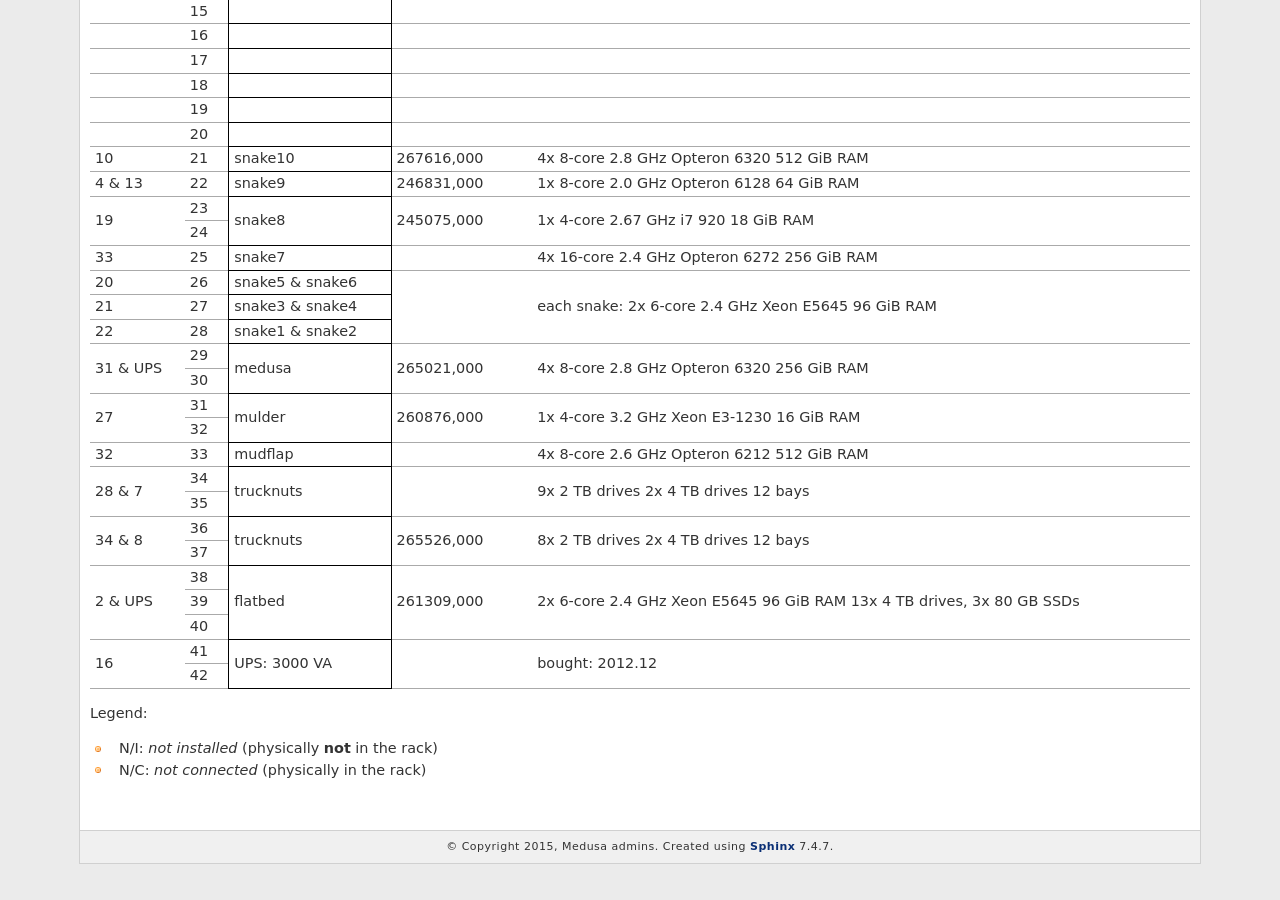
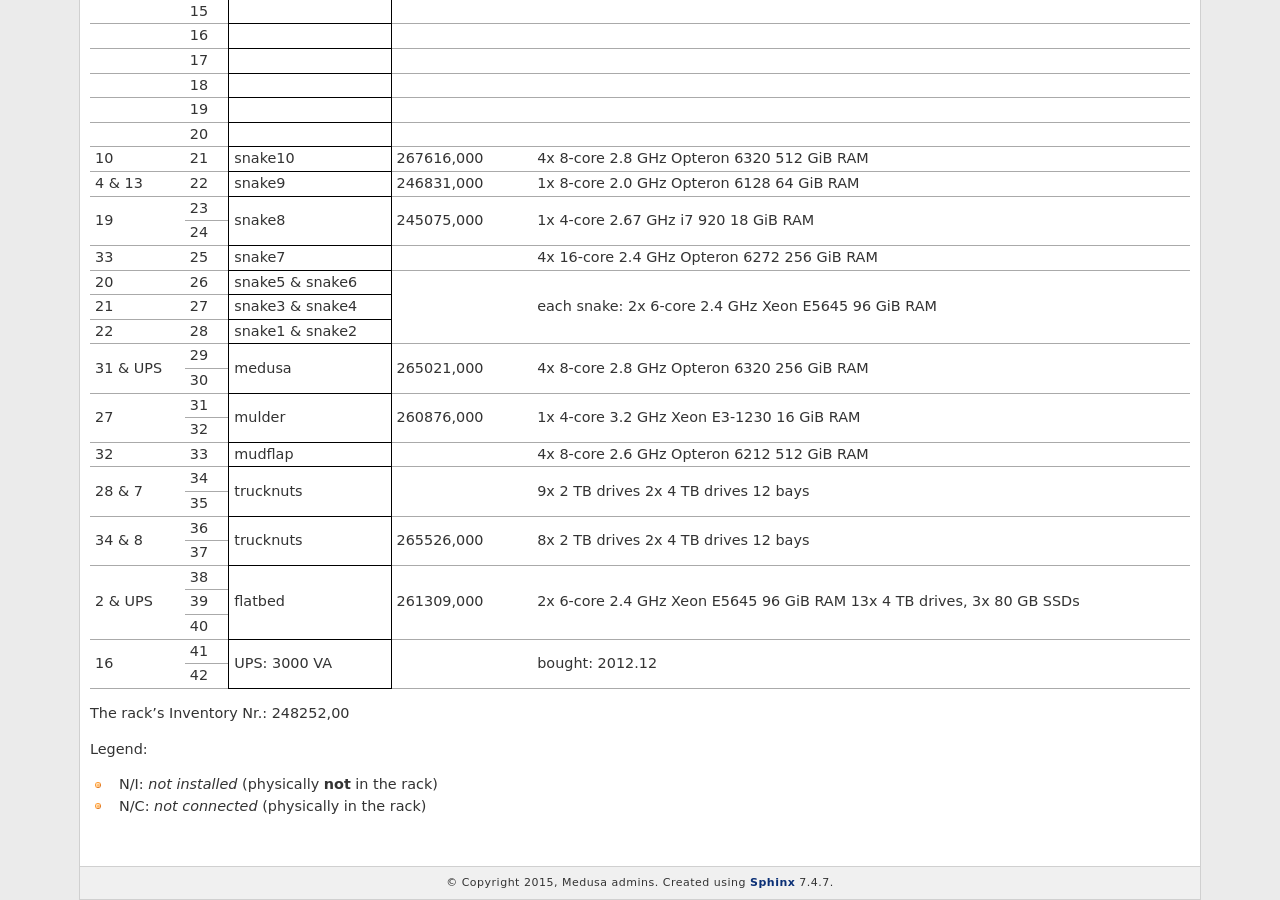
Before and after one commit to psychoinformatics-de/ipsy-docs, a Sphinx documentation site: the page built from source/internal/data_center/index.rst, in a window 1280 px wide and 900 px high, scrolled down 1147 px. Built offline with Sphinx 7.4.7, drawn with Linux system fonts in a browser that asks for light colours; formulas are drawn with MathJax 3; before the commit the page ends 2011 px from its top, so only the background shows below that.

Commit message:
Added the rack's inventory number

```diff
--- a/source/internal/data_center/index.rst
+++ b/source/internal/data_center/index.rst
@@ -134,6 +134,8 @@ The rack layout, as of 22.05.2013:
 |     | 42 |                 |                |                                |
 +-----+----+-----------------+----------------+--------------------------------+
 
+The rack's Inventory Nr.: 248252,00
+
 Legend:
 
 * N/I: *not installed* (physically **not** in the rack)
```
